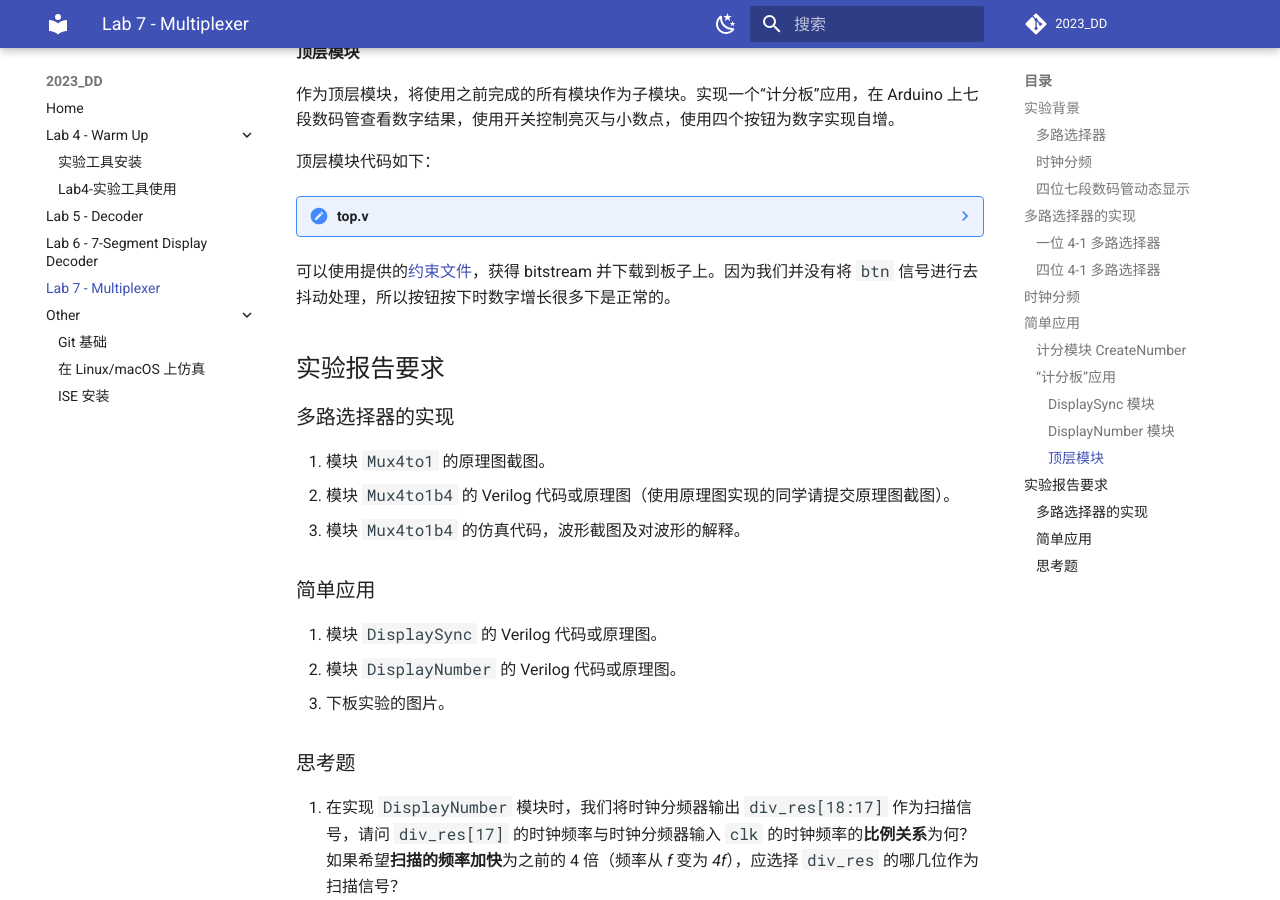
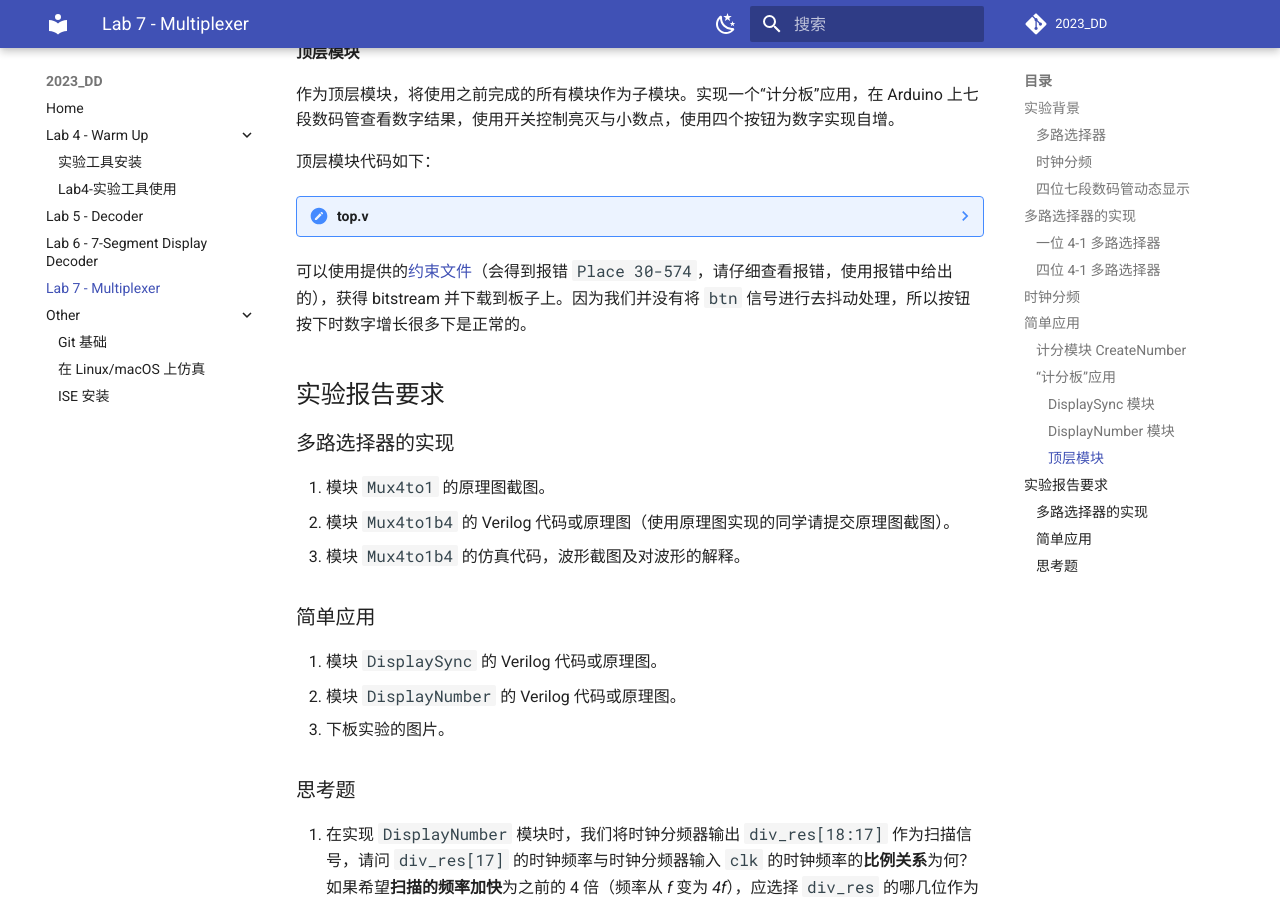
Before and after one commit to Guahao31/2023_DD, an MkDocs documentation site: the page built from docs/lab7/multiplexer.md, in a window 1280 px wide and 900 px high, scrolled down 5185 px. Built offline with MkDocs 1.6.1 and Material for MkDocs 9.7.7, drawn with Linux system fonts in a browser that asks for light colours; a script that is not in the unit is left out; comment, search, counter and statistics services are not loaded.

Commit message:
fix: code in lab7

````diff
--- a/docs/lab7/multiplexer.md
+++ b/docs/lab7/multiplexer.md
@@ -204,9 +207,10 @@ module DisplayNumber(
         );
 
     endmodule
+
     ```
 
-可以使用提供的[约束文件](../attachment/constraints_lab7.xdc)，获得 bitstream 并下载到板子上。因为我们并没有将 `btn` 信号进行去抖动处理，所以按钮按下时数字增长很多下是正常的。
+可以使用提供的[约束文件](../attachment/constraints_lab7.xdc)（会得到报错 `Place 30-574`，请仔细查看报错，使用报错中给出的），获得 bitstream 并下载到板子上。因为我们并没有将 `btn` 信号进行去抖动处理，所以按钮按下时数字增长很多下是正常的。
 
 ## 实验报告要求
 
````
Also changed, not shown: other parts of docs/lab7/multiplexer.md (+4 -1 lines), 1 other file.
